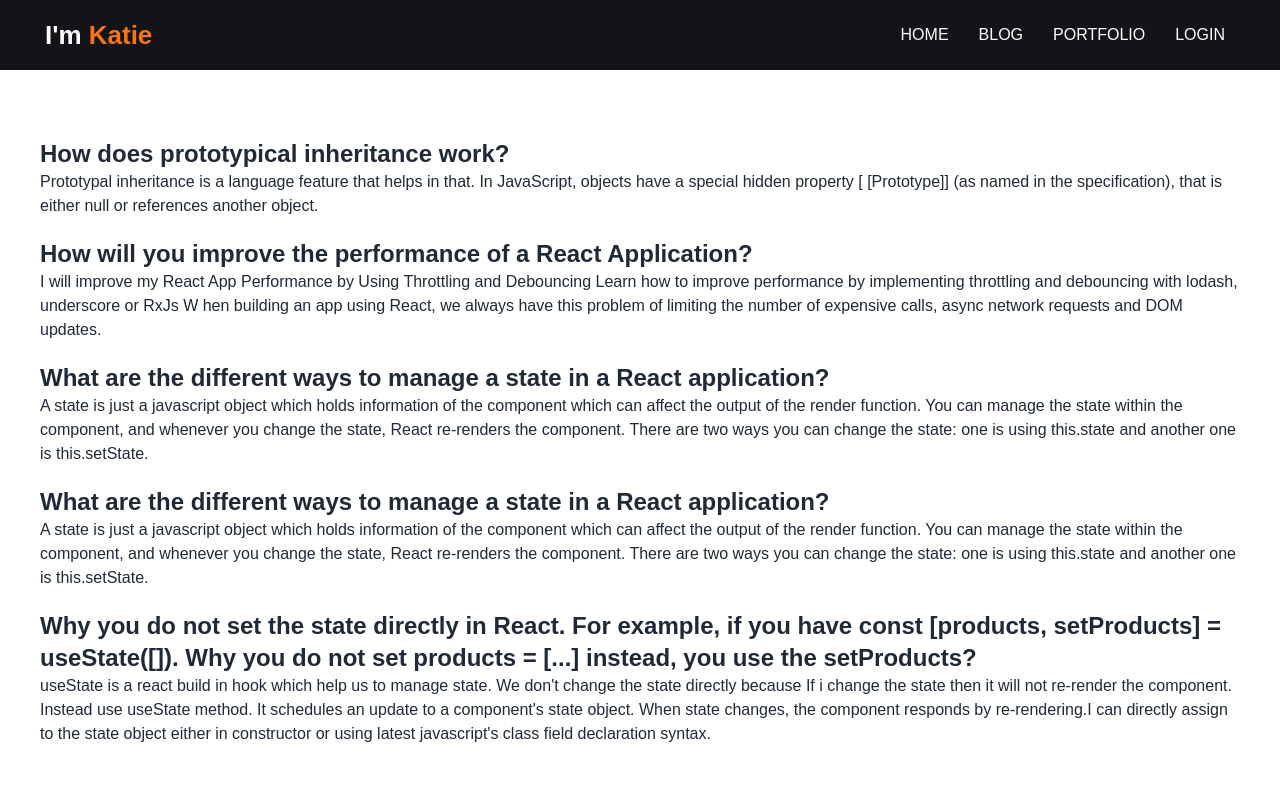
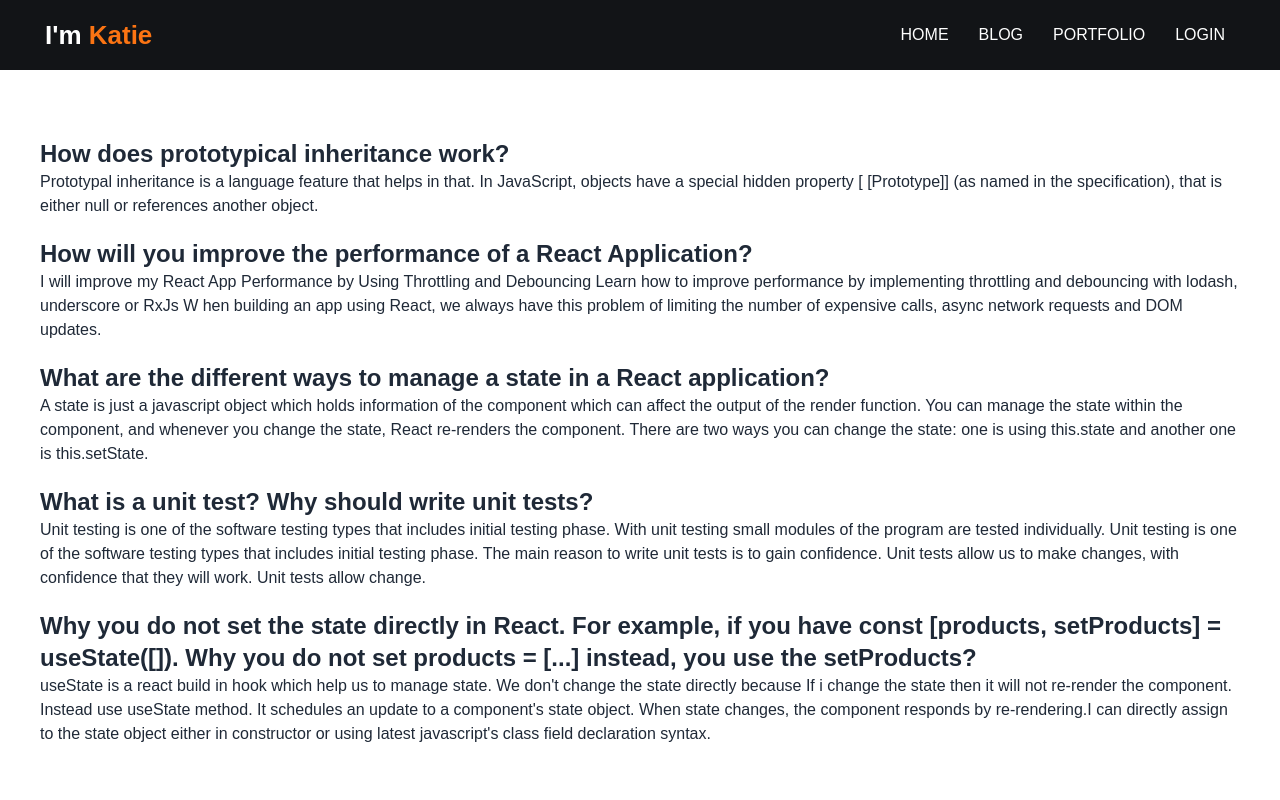
Before and after one commit to shohayabt/TheComputerHaven, a React (Create React App) app: page /blog in a window 1280 px wide. Shown: the top 800 px of the page. Built offline with nearby package versions, Linux system fonts and the light colour scheme; no server answers.

Commit message:
blog update

```diff
--- a/src/component/Blog/Blog.js
+++ b/src/component/Blog/Blog.js
@@ -44,16 +44,16 @@ const Blog = () => {
         </div>
         <div className="my-5">
           <h1 className="text-2xl font-bold">
-            What are the different ways to manage a state in a React
-            application?
+            What is a unit test? Why should write unit tests?
           </h1>
           <p>
-            A state is just a javascript object which holds information of the
-            component which can affect the output of the render function. You
-            can manage the state within the component, and whenever you change
-            the state, React re-renders the component. There are two ways you
-            can change the state: one is using this.state and another one is
-            this.setState.
+            Unit testing is one of the software testing types that includes
+            initial testing phase. With unit testing small modules of the
+            program are tested individually. Unit testing is one of the software
+            testing types that includes initial testing phase. The main reason
+            to write unit tests is to gain confidence. Unit tests allow us to
+            make changes, with confidence that they will work. Unit tests allow
+            change.
           </p>
         </div>
         <div className="my-5">
```
